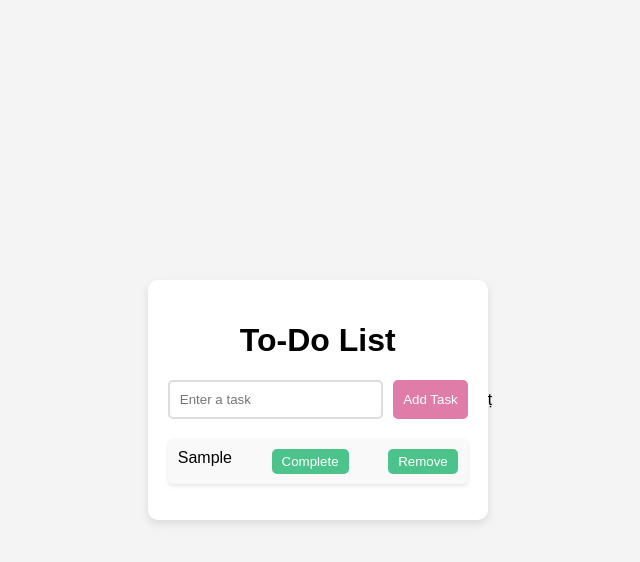
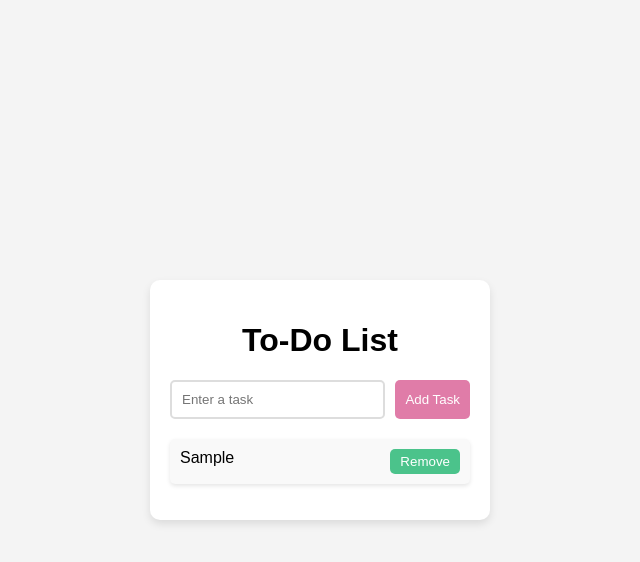
Before and after one commit to Anuskawebb/To-Do-App, a plain HTML site: page index.html in a window 1280 px wide. Both pictures are taken after typing "Sample" into the empty fields and a click on the button "Add Task". Shown: the whole page, without its empty margins (320-960 px from the left). Drawn offline with Linux system fonts and the light colour scheme.

Commit message:
Refactored the code and used Localstorage

```diff
--- a/index.html
+++ b/index.html
@@ -17,4 +17,4 @@
       </div>
     <script src="script.js"></script>
 </body>
-</html>ṭ
+</html>
--- a/script.js
+++ b/script.js
@@ -1,53 +1,102 @@
-document.addEventListener('DOMContentLoaded', function() {
-    const addTaskBtn = document.getElementById('add-task-btn');
-    const todoInput = document.getElementById('todo-input');
-    const todoList = document.getElementById('todo-list');
+// Initializing empty array of todos that will be rendered in the webpage
+let todos = [];
 
+// Getting the Todo List <ul> from the HTML
+let todoList_UL = document.getElementById("todo-list");
 
-    function addTask() {
-      const taskText = todoInput.value.trim();
-      if (taskText === '') return;
+// Getting the "Add Task" button
+let addButton = document.querySelector("#add-task-btn");
 
+// Getting the user input and storing it in 'newTodo' variable
+let newTodo = document.querySelector("#todo-input");
 
+// Function to render the Todos
+const loadTodo = () => {
+  // Clear the existing todos from the list before re-rendering
+  todoList_UL.innerHTML = "";
 
-      const li = document.createElement('li');
+  const savedTodos = localStorage.getItem("todos");
+  if (savedTodos) {
+    todos = JSON.parse(savedTodos);
+  } else {
+    todos = [];
+  }
 
+  // Using map function to display todos
+  todos.map((todo) => {
+    let singleTodo_LI = document.createElement("li"); //<li>
+    todoList_UL.appendChild(singleTodo_LI); // <ul> <li> </li></ul>
 
-      const span = document.createElement('span');
-      span.textContent = taskText;
-      li.appendChild(span);
+    let todoTask_span = document.createElement("span"); //<span> </span>
+    todoTask_span.textContent = todo.task; //<span> todo.task </span>
+    singleTodo_LI.appendChild(todoTask_span); // <li><span> todo.task </span> </li>
 
+    // Create and append the "Remove" button
+    let removeButton = document.createElement("button");
+    removeButton.textContent = "Remove";
+    removeButton.setAttribute("data-id", todo.id); // Add the todo ID to button
+    removeButton.addEventListener("click", removeTodo); // Add event listener
+    singleTodo_LI.appendChild(removeButton);
+  });
+};
 
+// Function to add the Todo
+const addTodo = () => {
+  // Trimming the todo value
+  let newTodoValue = newTodo.value.trim();
 
-      const completeBtn = document.createElement('button');
-      completeBtn.textContent = 'Complete';
-      completeBtn.addEventListener('click', function() {
-        li.classList.toggle('completed');
-      });
-      li.appendChild(completeBtn);
+  // New todo object to be added to the array
+  let newTodoObject; //{}
 
+  if (newTodoValue) {
+    newTodoObject = {
+      id: todos.length ? todos[todos.length - 1].id + 1 : 1,
+      task: newTodoValue,
+      completed: false, // Completed is false initially
+    };
+    todos.push(newTodoObject); // Push the new todo to the array
 
-      const removeBtn = document.createElement('button');
-      removeBtn.textContent = 'Remove';
-      removeBtn.addEventListener('click', function() {
-        todoList.removeChild(li);
-      });
-      li.appendChild(removeBtn);
+    // Create and append the new todo in the DOM
+    let newTodoElement = document.createElement("li");
 
+    let todoTask = document.createElement("span");
+    todoTask.textContent = newTodoObject.task;
+    newTodoElement.appendChild(todoTask); // Append task to newTodoElement
 
-      todoList.appendChild(li);
+    // Create and append the "Remove" button
+    let removeButton = document.createElement("button");
+    removeButton.textContent = "Remove";
+    removeButton.setAttribute("data-id", newTodoObject.id); // Add the todo ID to button
+    removeButton.addEventListener("click", removeTodo); // Add event listener
+    newTodoElement.appendChild(removeButton);
 
+    // Append the new todo element to the actual list
+    todoList_UL.appendChild(newTodoElement);
 
-      todoInput.value = '';
-    }
+    // Save the updated todos array to localStorage
+    localStorage.setItem("todos", JSON.stringify(todos));
 
+    // Clear the input field
+    newTodo.value = "";
+  }
+};
 
-    addTaskBtn.addEventListener('click', addTask);
+// Function to remove the Todo
+const removeTodo = (event) => {
+  const id = parseInt(event.target.getAttribute("data-id")); // Get todo ID from button
+  todos = todos.filter((todo) => todo.id !== id); // Filter out the removed todo
 
+  // Save updated todos array to localStorage
+  localStorage.setItem("todos", JSON.stringify(todos));
 
-    todoInput.addEventListener('keypress', function(event) {
-      if (event.key === 'Enter') {
-        addTask();
-      }
-    });
-  });
+  // Re-render the list
+  loadTodo();
+};
+
+// Load todos from localStorage when the page loads
+document.addEventListener("DOMContentLoaded", function () {
+  loadTodo();
+
+  // Add event listener for adding a new todo
+  addButton.addEventListener("click", addTodo);
+});
```
Also changed, not shown: style.css (indentation only).
